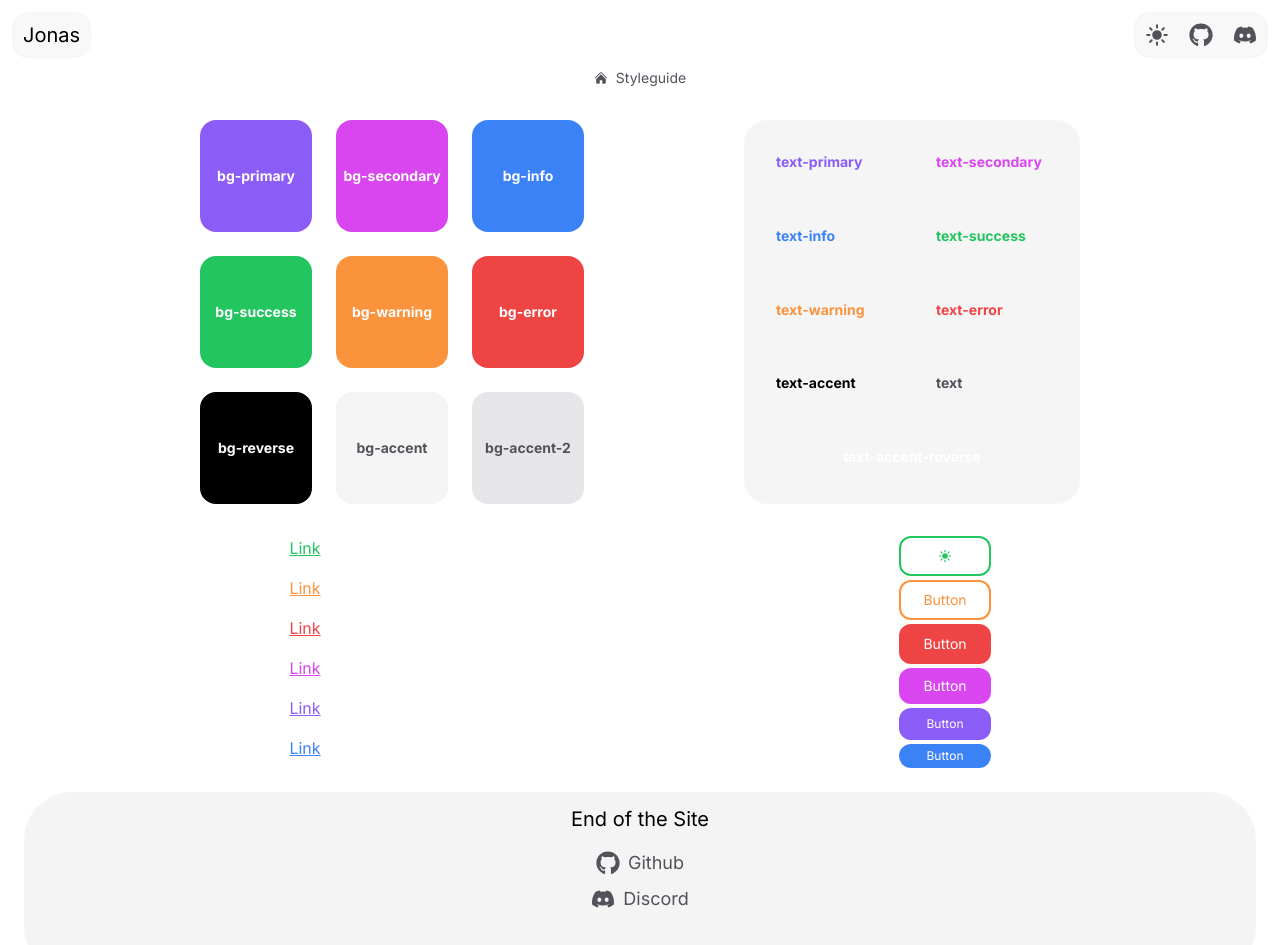
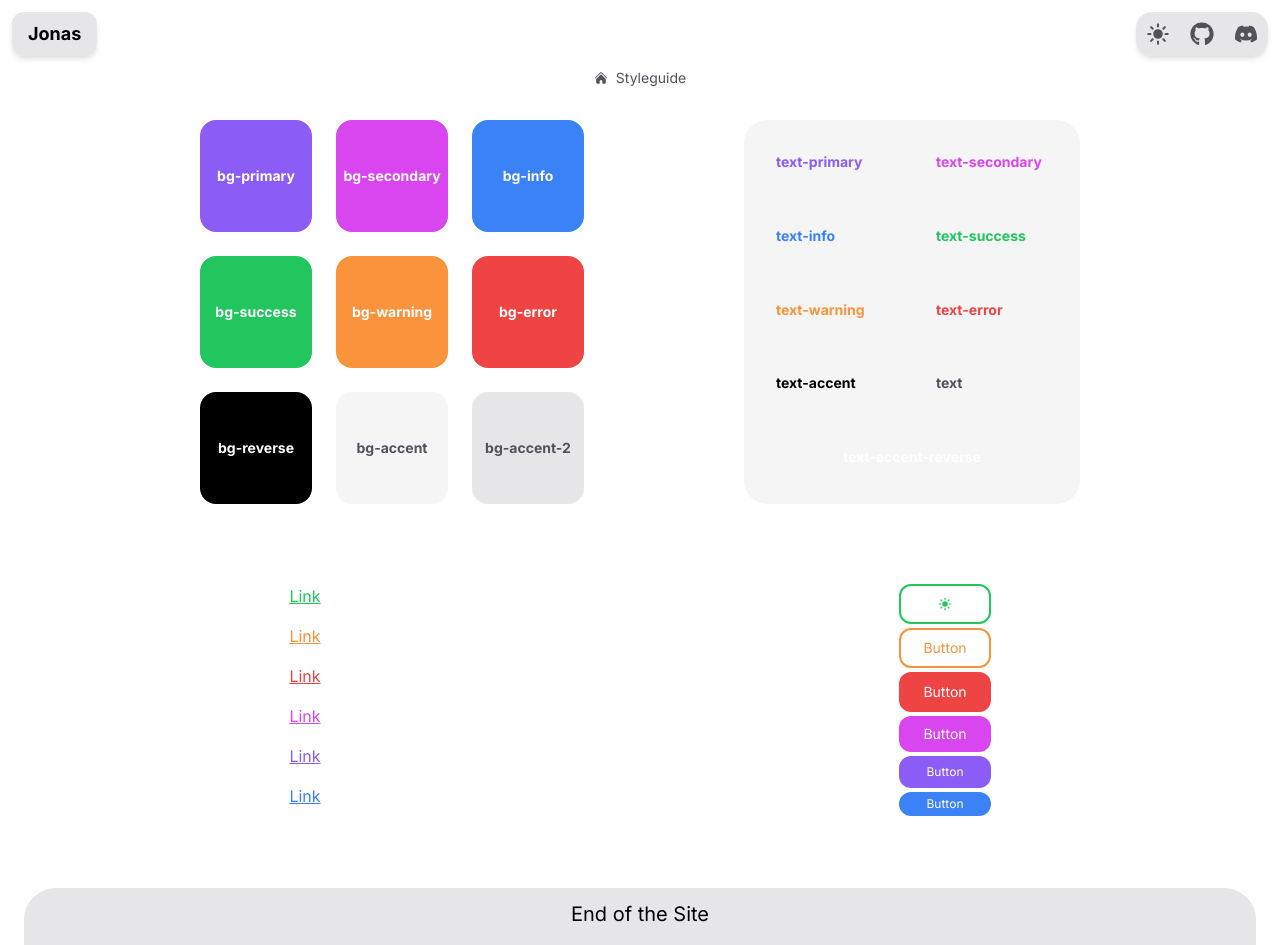
Before and after one commit to jonas-be/my-portfolio, a Next.js app: page /styleguide in a window 1280 px wide. Shown: the top 945 px of the page. Built offline with nearby package versions, Linux system fonts and the light colour scheme; a web font is replaced by a local one.

Commit message:
Implement style guidelines in components

```diff
--- a/pages/styleguide/index.tsx
+++ b/pages/styleguide/index.tsx
@@ -3,7 +3,6 @@ import Header from "../../src/components/Header";
 import Footer from "../../src/components/Footer";
 import Link from "next/link";
 import BreadcrumbNavigation from "../../src/components/common/BreadcrumbNavigation";
-import {HiChevronDoubleRight} from "react-icons/hi2";
 import {IoSunny} from "react-icons/io5";
 
 function Index() {
@@ -24,15 +23,33 @@ function Index() {
 
             <div className="flex flex-col md:flex-row justify-center m-2 py-6 gap-16 lg:gap-40">
                 <div className="grid grid-cols-3  justify-items-center gap-6">
-                    <div className="w-28 h-28 rounded-2xl bg-primary text-white font-semibold text-sm flex justify-center items-center"><span>bg-primary</span></div>
-                    <div className="w-28 h-28 rounded-2xl bg-secondary text-white font-semibold text-sm flex justify-center items-center"><span>bg-secondary</span></div>
-                    <div className="w-28 h-28 rounded-2xl bg-info text-white font-semibold text-sm flex justify-center items-center"><span>bg-info</span></div>
-                    <div className="w-28 h-28 rounded-2xl bg-success text-white font-semibold text-sm flex justify-center items-center"><span>bg-success</span></div>
-                    <div className="w-28 h-28 rounded-2xl bg-warning text-white font-semibold text-sm flex justify-center items-center"><span>bg-warning</span></div>
-                    <div className="w-28 h-28 rounded-2xl bg-error text-white font-semibold text-sm flex justify-center items-center"><span>bg-error</span></div>
-                    <div className="w-28 h-28 rounded-2xl bg-reverse text-accent-reverse font-semibold text-sm flex justify-center items-center"><span>bg-reverse</span></div>
-                    <div className="w-28 h-28 rounded-2xl bg-accent text font-semibold text-sm flex justify-center items-center"><span>bg-accent</span></div>
-                    <div className="w-28 h-28 rounded-2xl bg-accent-2 text font-semibold text-sm flex justify-center items-center"><span>bg-accent-2</span></div>
+                    <div
+                        className="w-28 h-28 rounded-2xl bg-primary text-white font-semibold text-sm flex justify-center items-center">
+                        <span>bg-primary</span></div>
+                    <div
+                        className="w-28 h-28 rounded-2xl bg-secondary text-white font-semibold text-sm flex justify-center items-center">
+                        <span>bg-secondary</span></div>
+                    <div
+                        className="w-28 h-28 rounded-2xl bg-info text-white font-semibold text-sm flex justify-center items-center">
+                        <span>bg-info</span></div>
+                    <div
+                        className="w-28 h-28 rounded-2xl bg-success text-white font-semibold text-sm flex justify-center items-center">
+                        <span>bg-success</span></div>
+                    <div
+                        className="w-28 h-28 rounded-2xl bg-warning text-white font-semibold text-sm flex justify-center items-center">
+                        <span>bg-warning</span></div>
+                    <div
+                        className="w-28 h-28 rounded-2xl bg-error text-white font-semibold text-sm flex justify-center items-center">
+                        <span>bg-error</span></div>
+                    <div
+                        className="w-28 h-28 rounded-2xl bg-reverse text-accent-reverse font-semibold text-sm flex justify-center items-center">
+                        <span>bg-reverse</span></div>
+                    <div
+                        className="w-28 h-28 rounded-2xl bg-accent text font-semibold text-sm flex justify-center items-center">
+                        <span>bg-accent</span></div>
+                    <div
+                        className="w-28 h-28 rounded-2xl bg-accent-2 text font-semibold text-sm flex justify-center items-center">
+                        <span>bg-accent-2</span></div>
                 </div>
 
                 <div className="grid grid-cols-2 justify-items-center gap-12 bg-accent rounded-3xl py-12 md:p-8 ">
@@ -48,9 +65,9 @@ function Index() {
                 </div>
             </div>
 
-            <div className="w-full flex justify-around">
 
-
+            <div className="flex justify-center py-12">
+                <div className="w-full flex justify-around md:w-[80rem] ">
                     <div className="flex flex-col gap-4">
                         <Link href="/styleguide/links" className="link text-success">Link</Link>
                         <Link href="/styleguide/links" className="link text-warning">Link</Link>
@@ -64,11 +81,13 @@ function Index() {
                         <Link href="/styleguide/buttons" className="btn border-success text-success btn-bordered">
                             <IoSunny className="h-5"/>
                         </Link>
-                    <Link href="/styleguide/buttons" className="btn border-warning text-warning btn-bordered">Button</Link>
+                        <Link href="/styleguide/buttons"
+                              className="btn border-warning text-warning btn-bordered">Button</Link>
                         <Link href="/styleguide/buttons" className="btn btn-lg bg-error">Button</Link>
                         <Link href="/styleguide/buttons" className="btn bg-secondary">Button</Link>
                         <Link href="/styleguide/buttons" className="btn btn-sm bg-primary">Button</Link>
                         <Link href="/styleguide/buttons" className="btn btn-xs bg-info">Button</Link>
+                    </div>
                 </div>
             </div>
             <Footer/>
--- a/src/components/DarkModeToggle.tsx
+++ b/src/components/DarkModeToggle.tsx
@@ -59,12 +59,12 @@ function DarkModeToggle() {
     return (
         <button
             onClick={toggleDarkMode}
-            className="flex justify-center items-center text hover:bg-zinc-300/60 dark:hover:bg-zinc-800/60 rounded-2xl text-sm p-2.5"
+            className="btn p-2.5 flex justify-center items-center"
         >
             {!darkModeIcon ?
-                <IoSunny className="text-2xl"/>
+                <IoSunny className="text-2xl text"/>
                 :
-                <IoMoon className="text-2xl"/>
+                <IoMoon className="text-2xl text"/>
             }
         </button>
     )
--- a/src/components/Footer.tsx
+++ b/src/components/Footer.tsx
@@ -5,18 +5,18 @@ import {FaDiscord, FaGithub} from "react-icons/fa";
 function Footer() {
     return (
         <footer className='p-3 sm:p-6'>
-            <div className="bg-accent-content rounded-5xl">
+            <div className="bg-accent-2 rounded-4xl">
                 <h3 className='text-accent text-xl text-center p-3'>End of the Site</h3>
 
                 <a href='https://github.com/jonas-be'
-                   className='flex flex-row justify-center items-center text font-medium text-lg p-1'>
+                   className='btn text font-medium text-lg p-1 flex flex-row justify-center items-center'>
                     <FaGithub className="text-2xl"/>
                     <div className='w-2'/>
                     Github
                 </a>
 
                 <a href='https://discord.gg/EbFsEQbB7J'
-                   className='flex flex-row justify-center items-center text font-medium text-lg p-1'>
+                   className='btn text font-medium text-lg p-1 flex flex-row justify-center items-center'>
                     <FaDiscord className="text-2xl"/>
                     <div className='w-2'/>
                     Discord
--- a/src/components/Header.tsx
+++ b/src/components/Header.tsx
@@ -10,8 +10,8 @@ function Header() {
             flex justify-between items-center p-3
              z-50" >
 
-                <Link href={"/"}  className="bg-accent-content-darker hover:bg-zinc-200/60 dark:hover:bg-zinc-800/60 rounded-2xl p-2.5 flex justify-center items-center">
-                    <h1 className='text-accent text-xl cursor-pointer h-6 flex justify-center items-center'>Jonas</h1>
+                <Link href={"/"}  className="btn bg-accent-2 shadow-md">
+                    <h1 className='text-accent font-bold text-lg'>Jonas</h1>
                 </Link>
 
                 <Options />
--- a/src/components/OptionLinkButton.tsx
+++ b/src/components/OptionLinkButton.tsx
@@ -12,7 +12,7 @@ function OptionLinkButton({icon, link, customClassName}: Props) {
     return (
         customClassName == null ?
             <Link href={link}
-               className="flex justify-center items-center text hover:bg-zinc-300/60 dark:hover:bg-zinc-800/60 rounded-2xl text-sm p-2.5">
+               className="btn text p-2.5 flex justify-center items-center">
                 {icon}
             </Link>
             :
--- a/src/components/Options.tsx
+++ b/src/components/Options.tsx
@@ -20,8 +20,8 @@ function Options() {
     return (
         <>
             <button onClick={toggleDropdown} id="drawer"
-                    className="sm:hidden text-gray-500 dark:text-zinc-400 bg-accent-content-darker hover:bg-zinc-200/60 dark:hover:bg-zinc-800/60 rounded-2xl text-sm p-2.5">
-                <IoMenu className="text-2xl"/>
+                    className="sm:hidden btn bg-accent-2 shadow-md text-sm p-2.5">
+                <IoMenu className="text-2xl text"/>
             </button>
 
 
@@ -29,13 +29,13 @@ function Options() {
                  className='w-full sm:w-auto h-full fixed hidden sm:static sm:inline-block'>
 
                 <div
-                    className='fixed top-14 right-3 bg-accent-content-darker shadow-md sm:shadow-none rounded-2xl sm:static sm:flex flex-col sm:flex-row'>
+                    className='fixed top-14 right-3 bg-accent-2 shadow-md rounded-2xl sm:static sm:flex flex-col sm:flex-row'>
                     <DarkModeToggle/>
 
                     <OptionLinkButton link="https://github.com/jonas-be"
-                                      icon={<FaGithub className="text-2xl"/>}/>
+                                      icon={<FaGithub className="text-2xl text"/>}/>
                     <OptionLinkButton link="https://discord.gg/EbFsEQbB7J"
-                                      icon={<FaDiscord className="text-2xl"/>}/>
+                                      icon={<FaDiscord className="text-2xl text"/>}/>
                 </div>
             </div>
         </>
--- a/styles/globals.css
+++ b/styles/globals.css
@@ -6,6 +6,10 @@
 
 
 @layer components {
+
+
+
+    /* Text Colors */
 
     .text-accent {
         @apply
@@ -22,6 +26,10 @@
         text-zinc-600 dark:text-zinc-400
     }
 
+
+
+    /* Background Colors */
+
     .bg {
         @apply
         bg-white dark:bg-black
@@ -29,12 +37,12 @@
 
     .bg-accent {
         @apply
-        bg-zinc-100/90 dark:bg-zinc-800/90
+        bg-zinc-100/90 dark:bg-zinc-800/90 backdrop-blur-[1.25px]
     }
 
     .bg-accent-2 {
         @apply
-        bg-zinc-200/90 dark:bg-zinc-900/90
+        bg-zinc-200/90 dark:bg-zinc-900/90 backdrop-blur-[1.25px]
     }
 
     .bg-reverse {
@@ -42,20 +50,9 @@
         bg-black dark:bg-white
     }
 
-    .bg-accent-content-darker {
-        @apply
-        bg-zinc-100/60 dark:bg-zinc-900/60
-        backdrop-blur-[1.25px]
-        border border-[.1px] border-zinc-100/80 dark:border-zinc-900/80
-    }
 
-    .bg-accent-content {
-        @apply
-        bg-zinc-200/40 dark:bg-zinc-900/40
-        backdrop-blur-lg
-        border border-[.2px] border-zinc-100/30 dark:border-zinc-900/30
-    }
 
+    /* Utils */
 
     .focus-ring {
         @apply
@@ -63,11 +60,14 @@
         focus-visible:ring-black dark:focus-visible:ring-white
     }
 
+
+
     /* Button */
+
     .btn {
         @apply
         text-white font-medium
-        active/edit:scale-95 active/edit:opacity-100 hover/edit:opacity-90 hover/edit:-translate-y-[0.05rem]
+        active/edit:scale-95 active/edit:opacity-100 hover/edit:opacity-70 duration-150
         focus-ring
         rounded-xl text-sm px-4 py-2
         flex justify-center gap-1 items-center
@@ -94,7 +94,10 @@
         bg-transparent
     }
 
-    /*Link*/
+
+
+    /* Link */
+
     .link {
         @apply
         hover:opacity-70 rounded focus-ring underline
```
Also changed, not shown: pages/404.tsx (+3 -4 lines), pages/index.tsx (+5 -6 lines). Lines whose indentation alone changed are shown as unchanged.
